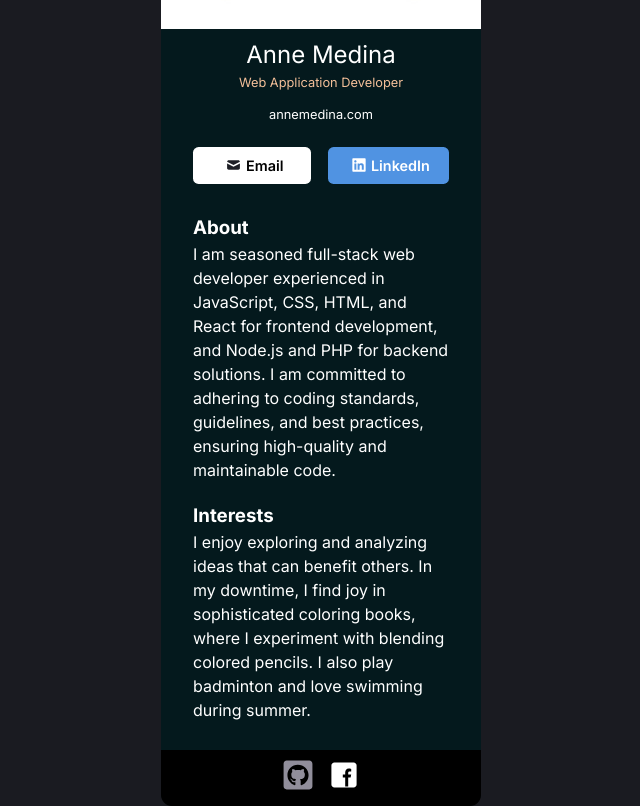
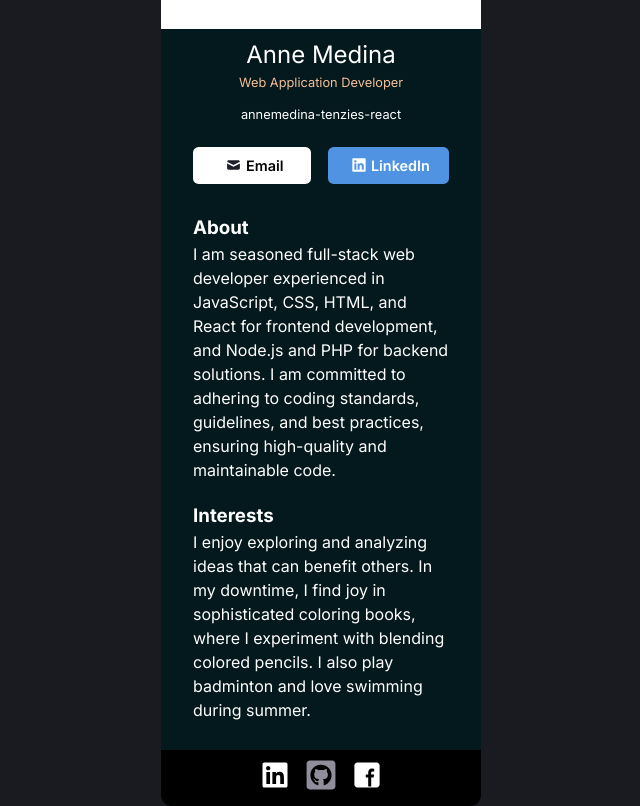
Before and after one commit to AnneMedina/react-businesscard, a React (Vite) app: page / in a window 1280 px wide. Shown: the part 331-1137 px from the top of the page, without its empty margins (319-959 px from the left). Built offline with nearby package versions, Linux system fonts and the light colour scheme.

Commit message:
Added link to React Tenzies Game

```diff
--- a/src/App.jsx
+++ b/src/App.jsx
@@ -9,6 +9,7 @@ const linkedIn_link = "https://www.linkedin.com/in/carmelaanne-medina/";
 const facebook_link = "https://www.facebook.com/";
 const github_link = "https://github.com/AnneMedina";
 const mail_link = "mailto:anne.medina.au@gmail.com";
+const tenzies_react ="https://annemedina-tenzies-react.netlify.app/";
 
 function App() {
   return (
@@ -18,8 +19,8 @@ function App() {
         <div className="card-text">
           <div className="name">Anne Medina</div>
           <div className="profession">Web Application Developer</div>
-          <a href={linkedIn_link} className="website">
-            annemedina.com
+          <a href={tenzies_react} className="website">
+            annemedina-tenzies-react
           </a>
 
           <div className="connect">
@@ -57,9 +58,9 @@ function App() {
           </div>
         </div>
         <footer>
-          {/* <a href={linkedIn_link}>
+          <a href={linkedIn_link}>
             <img src={linkedin_logo} alt="LinkedIn" className="footer-icons" />
-          </a> */}
+          </a>
           <a href={github_link}>
             <img src={github_logo} alt="Github" className="footer-icons" />
           </a>
```
